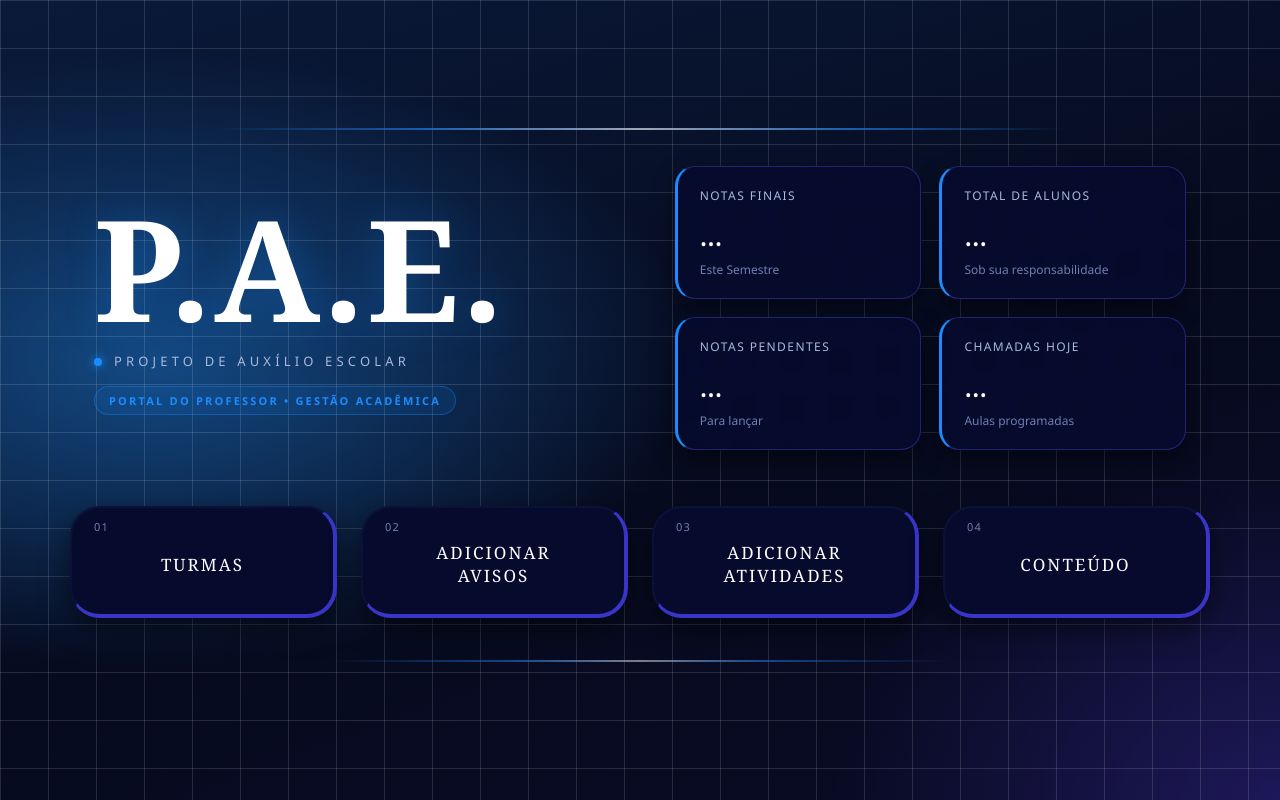
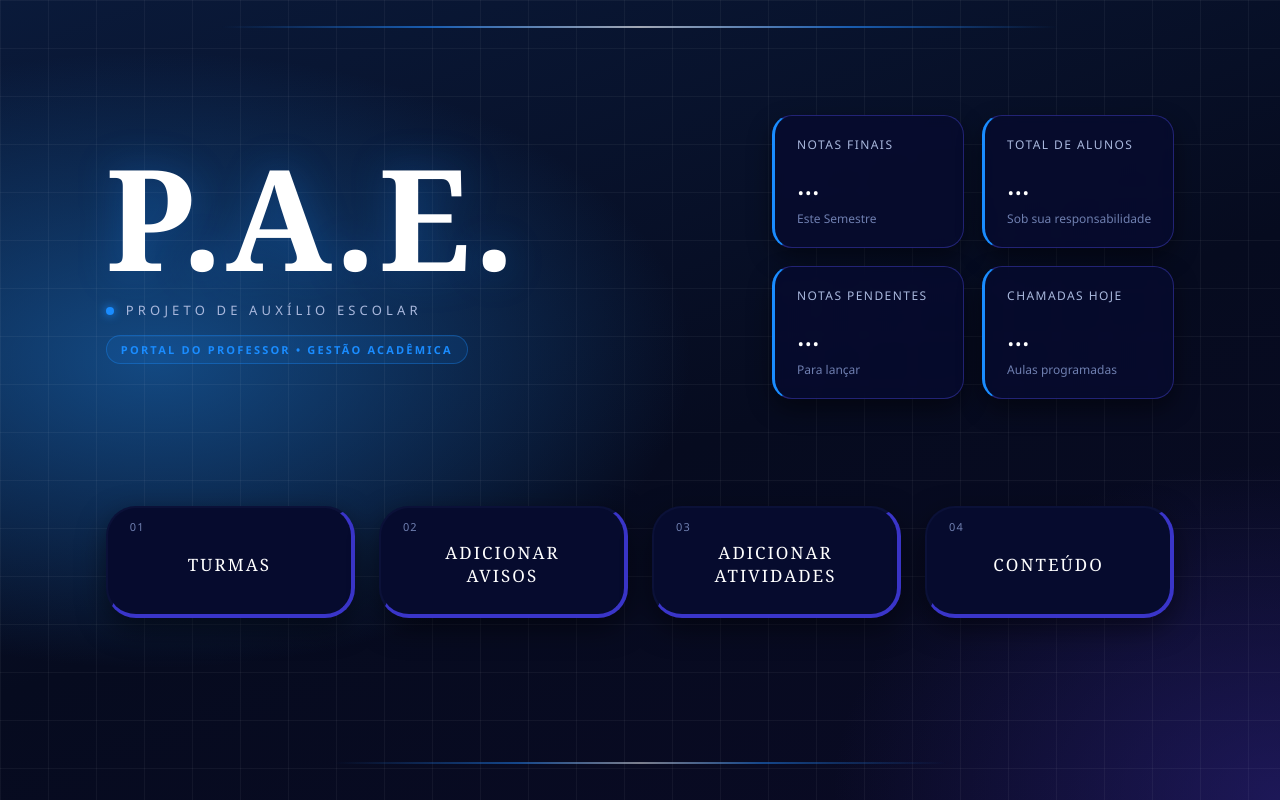
Before and after one commit to Dias2306/tcc, a PHP site: page /professor/menu_professor2.html in a window 1280 px wide. Run offline with PHP 8.4, Linux system fonts and the light colour scheme.

Commit message:
Update menu_professor2.css

```diff
--- a/tcc/professor/css/menu_professor2.css
+++ b/tcc/professor/css/menu_professor2.css
@@ -13,6 +13,7 @@
 
 * {
   box-sizing: border-box;
+
 }
 
 html {
@@ -39,8 +40,8 @@ body::before {
   z-index: 0;
   pointer-events: none;
   background-image:
-    linear-gradient(rgba(255, 255, 255, 0.13) 1px, transparent 1px),
-    linear-gradient(90deg, rgba(255, 255, 255, 0.13) 1px, transparent 1px);
+    linear-gradient(rgba(255, 255, 255, 0.048) 1px, transparent 1px),
+    linear-gradient(90deg, rgba(255, 255, 255, 0.048) 1px, transparent 1px);
   background-size: 48px 48px;
 }
 
@@ -125,7 +126,7 @@ body::before {
   position: relative;
   z-index: 1;
   min-height: 100vh;
-  display: flex;
+  display: grid;
   flex-direction: column;
   justify-content: center;
   transition: margin-right 0.3s ease;
@@ -138,9 +139,9 @@ body::before {
   display: grid;
   grid-template-columns: 1.05fr 1fr;
   align-items: center;
-  gap: 44px;
+  gap: 244px;
   width: 100%;
-  max-width: 1140px;
+  max-width: 11401px;
   margin: 0 auto;
   padding: clamp(56px, 8vh, 85px) 24px 36px;
 }
```
